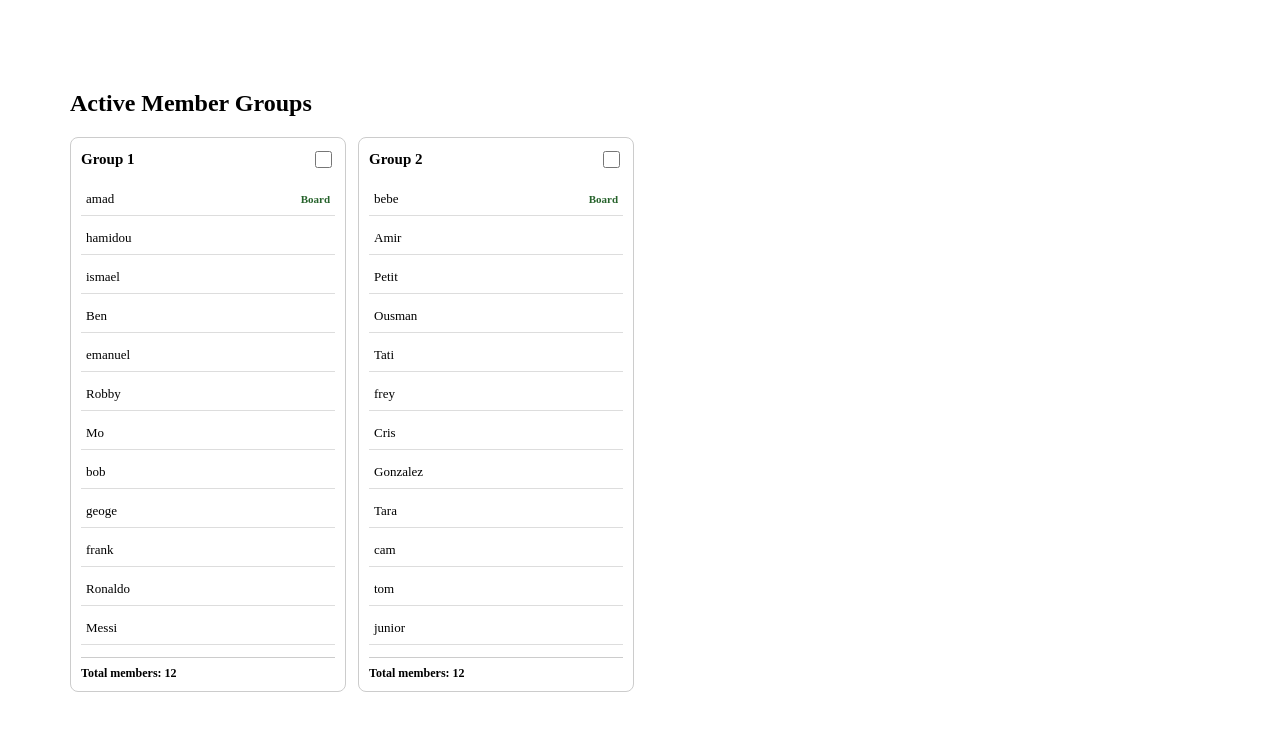
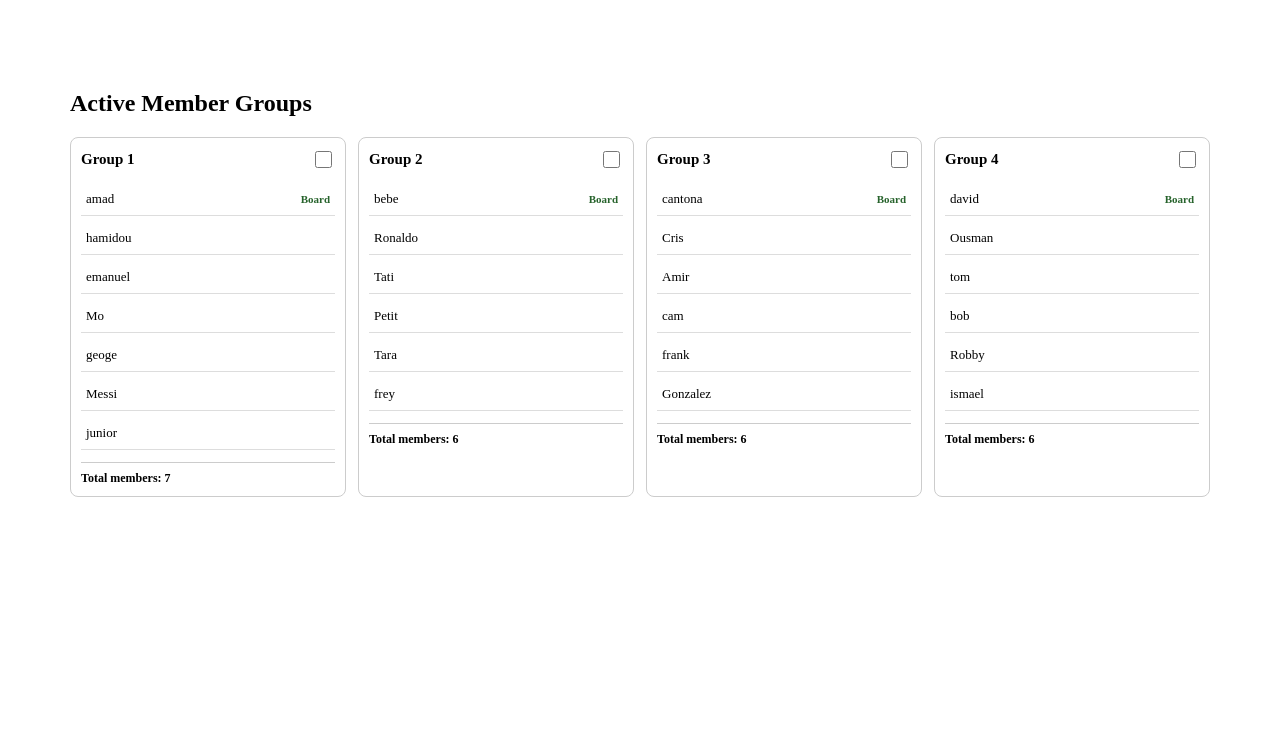
Before and after one commit to thiernothierno/UFP, a React (Vite) app: page / in a window 1280 px wide. Shown: the top 730 px of the page. Built offline with nearby package versions, Linux system fonts and the light colour scheme.

Commit message:
ruling schedule

```diff
--- a/src/App.jsx
+++ b/src/App.jsx
@@ -20,6 +20,7 @@ const App = () => {
       {/* <BoardMeetings /> */}
       {/* <AgendaSuggestion /> */}
       <Schedule />
+
     </div>
   );
 };
--- a/src/components/ruling-schedule/schedule.jsx
+++ b/src/components/ruling-schedule/schedule.jsx
@@ -27,7 +27,7 @@ const regular_member_NY = [
   "Petit",
   "Tara",
   "Cris",
-  "Ben",
+
 ];
 
 // Randomly select a name and remove it from the original list
@@ -42,12 +42,19 @@ function create_groups() {
   const boardMembers = [...board_member];
   const regularMembers = [...regular_member_NY];
 
+  console.log("Board members", boardMembers);
+  console.log("Regular members", regularMembers.length);
+
   const groups = [];
+  const totalGroupsNeeded = boardMembers.length;
+
 
   // Create four groups with one Board member each
-  for (let i = 0; i < boardMembers.length; i++) {
+  for (let i = 0; i < totalGroupsNeeded; i++) {
     groups.push([random_name(boardMembers)]);
   }
+
+   console.log("Group members", groups);
 
   // Distribute regular members until none remain
   while (regularMembers.length > 0) {
@@ -59,6 +66,8 @@ function create_groups() {
       group.push(random_name(regularMembers));
     }
   }
+
+  console.log("Final groups", groups);
 
   return groups;
 }
```
Also changed, not shown: src/components/ruling-schedule/schedule.css (line endings or trailing spaces), 1 other file (tests, documents, lock files or other folders).
